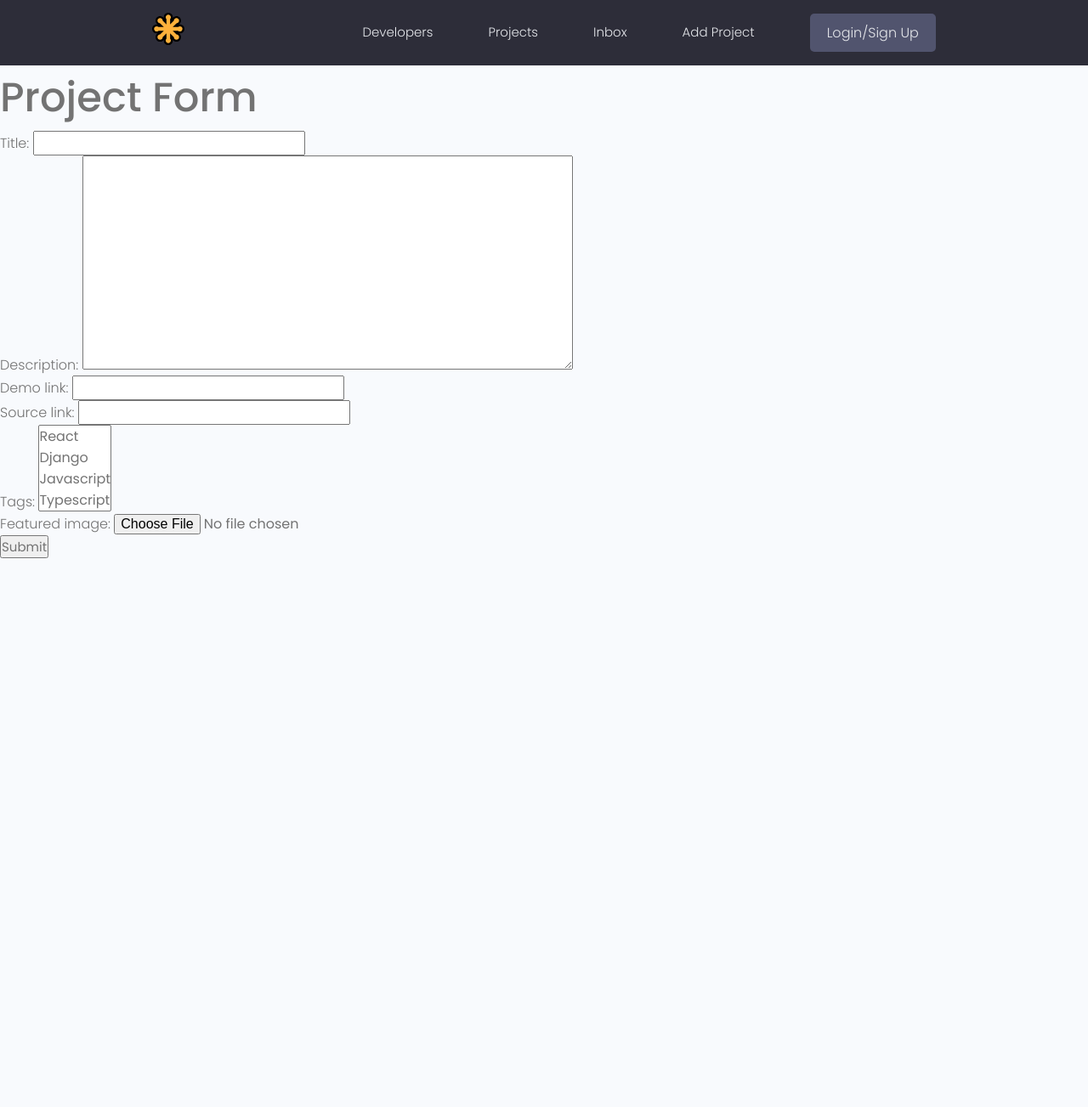
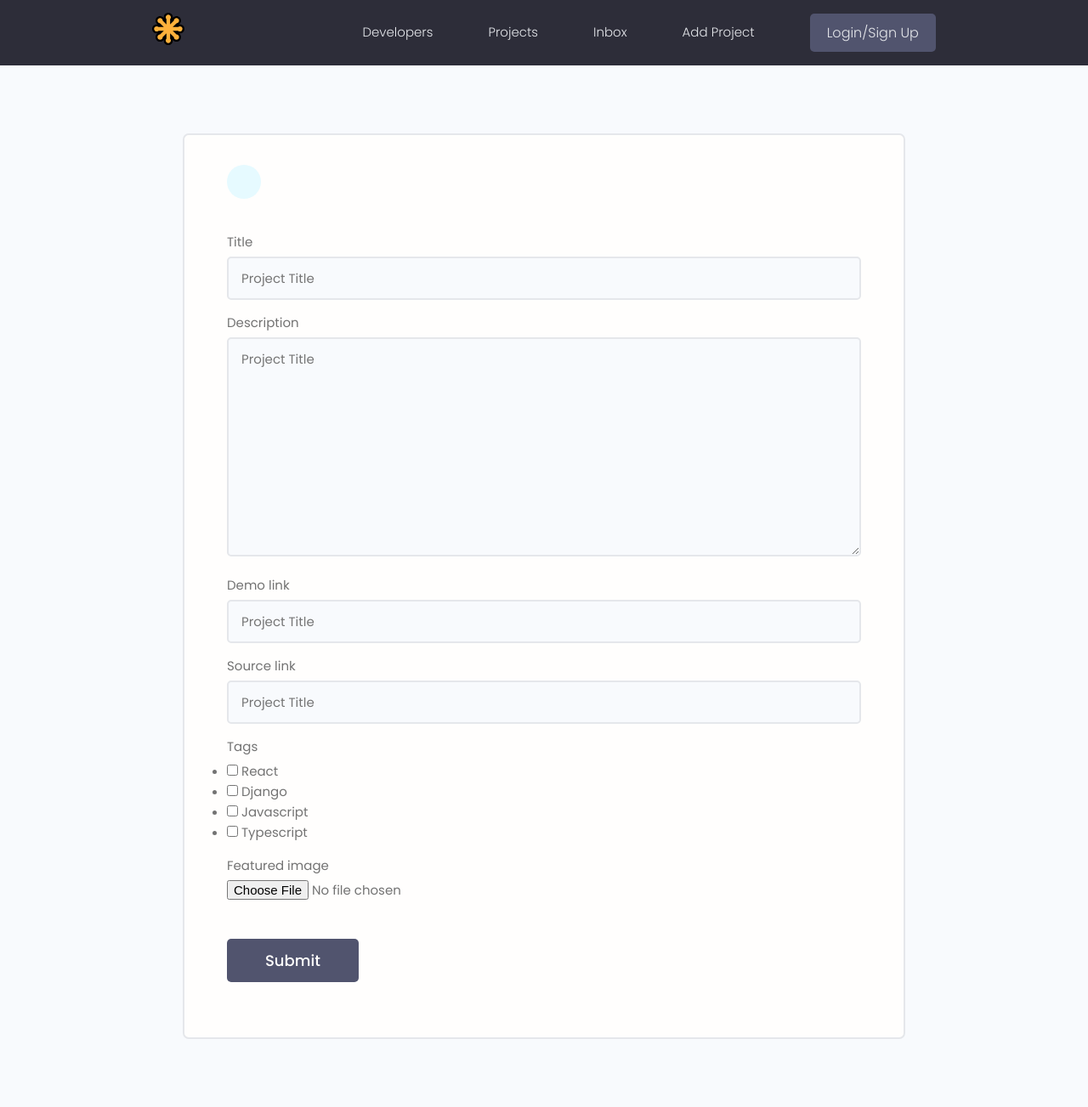
Before and after one commit to pragusga25/pamekar, a Django app: page /create-project/ in a window 1280 px wide. Shown: the whole page at 85% size. Before the commit the page ends 657 px from the top, so only its background shows below. Run offline with Django 3.2, Linux system fonts and the light colour scheme; data comes from the database, SQL or seed files in the repository; some libraries are stand-ins or nearby versions.

Commit message:
finished installing theme

```diff
--- a/projects/forms.py
+++ b/projects/forms.py
@@ -1,8 +1,33 @@
 from django.forms import ModelForm
+from django import forms
 from .models import Project
 
 
 class ProjectForm(ModelForm):
     class Meta:
         model = Project
-        fields = ["title", "description", "demo_link", "source_link", "tags", "featured_image"]
+        fields = [
+            "title",
+            "description",
+            "demo_link",
+            "source_link",
+            "tags",
+            "featured_image",
+        ]
+
+        widgets = {"tags": forms.CheckboxSelectMultiple()}
+
+    def __init__(self, *args, **kwargs):
+        super(ProjectForm, self).__init__(*args, **kwargs)
+
+        for _, field in self.fields.items():
+            field.widget.attrs.update(
+                {"class": "input", "placeholder": "Project Title"}
+            )
+
+        # self.fields["title"].widget.attrs.update(
+        #     {"class": "input", "placeholder": "Project Title"}
+        # )
+        # self.fields["description"].widget.attrs.update(
+        #     {"class": "input", "placeholder": "Project description"}
+        # )
--- a/projects/templates/projects/project_form.html
+++ b/projects/templates/projects/project_form.html
@@ -1,12 +1,28 @@
-{% extends 'main.html' %} {% block content %}
+{% extends 'main.html' %}
+{% block content %}
 
-<h1>Project Form</h1>
 
-<form action="" method="post" enctype="multipart/form-data">
-  {% csrf_token %}
-  {{form.as_p}}
-  <input type="submit" />
-</form>
+
+<main class="formPage my-xl">
+  <div class="content-box">
+    <div class="formWrapper">
+      <a class="backButton" href="#"><i class="im im-angle-left"></i></a>
+      <br>
+
+      <form class="form" action="" method="POST" enctype="multipart/form-data">
+        {% csrf_token %}
+        <!-- Input:Text -->
+        {% for field in form %}
+        <div class="form__field">
+          <label for="formInput#text">{{field.label}}</label>
+          {{field}}
+        </div>
+        {% endfor %}
+        <input class="btn btn--sub btn--lg  my-md" type="submit" value="Submit" />
+      </form>
+    </div>
+  </div>
+</main>
 
 
 {% endblock content %}
```
Also changed, not shown: templates/form-template.html (+2 -37 lines).
